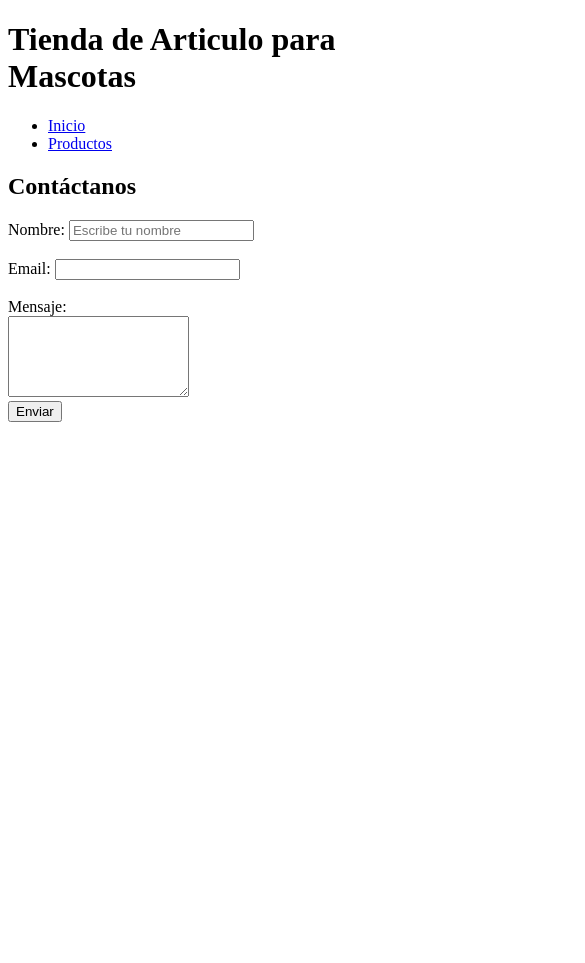
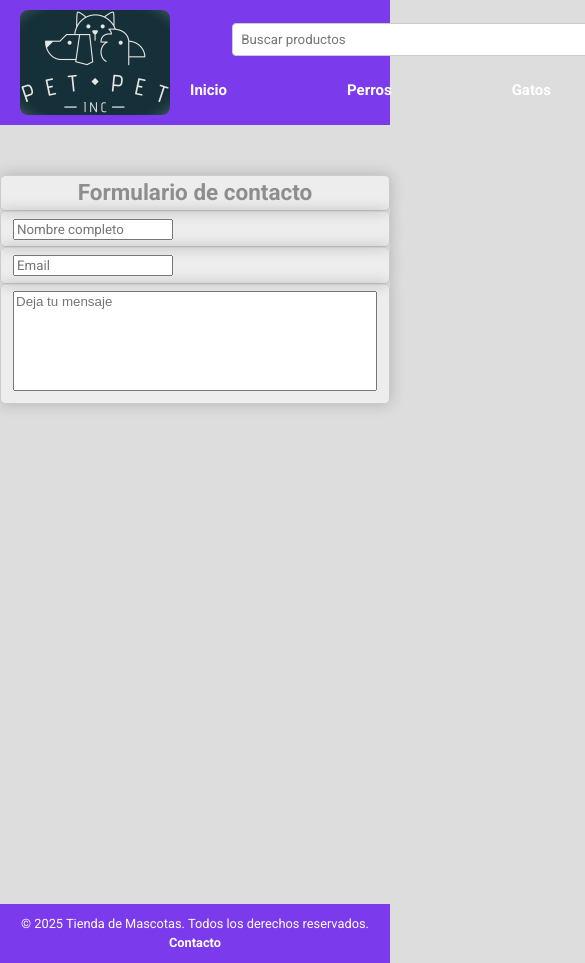
Before and after one commit to kevsrosales/Aplicaciones-Web-Cliente, a plain HTML site: page ProyectoCatalogo/contact.html in a window 390 px wide. Shown: the top 963 px of the page, 585 px wide, since content can reach past the window. Before the commit the page ends 844 px from the top, so only its background shows below. Drawn offline with Linux system fonts and the light colour scheme.

Commit message:
Mejora del product card dandole un borde y sombra para resaltar. El diseño ahora es responsive. Los botones ahora tienen hover para mejor interanccion. Agregue formulario para contacto

```diff
--- a/ProyectoCatalogo/contact.html
+++ b/ProyectoCatalogo/contact.html
@@ -1,38 +1,51 @@
 <!DOCTYPE html>
 <html lang="es">
+
 <head>
     <meta charset="UTF-8">
     <meta name="viewport" content="width=device-width, initial-scale=1.0">
-    <title>Document</title>
+    <title>Catologo de productos</title>
+    <link rel="stylesheet" href="./styles/styles.css">
 </head>
 <body>
     <header>
-        <h1>Tienda de Articulo para Mascotas</h1>
-        <nav>
-            <ul>
-                <li><a href="index.html">Inicio</a></li>
-                <li><a href="productos.html">Productos</a></li>
-            </ul>
-        </nav>
+        <div class="header-container">
+            <img class="logo" src="./img/logo.png" alt="logo">
+            <div class="nav-busqueda">
+                <input type="text" placeholder="Buscar productos">
+                <nav class="nav-header">
+                    <ul>
+                        <li><a href="index.html">Inicio</a></li>
+                        <li><a href="perros.html">Perros</a></li>
+                        <li><a href="productos.html">Gatos</a></li>
+                        <li><a href="productos.html">Aves</a></li>
+                        <li><a href="productos.html"> Ofertas</a></li>
+                    </ul>
+                </nav>
+            </div>
+        </div>
     </header>
 
-    <h2>Contáctanos</h2>
+    <form>
+        <h2>
+            Formulario de contacto
+        </h2>
+        <div class="form_input">
+            <input name="nombre" placeholder="Nombre completo">
+        </div>
+        <div class="form_input">
+            <input name="email" placeholder="Email">
+        </div>
+        <div class="form_input">
+            <textarea placeholder="Deja tu mensaje"></textarea>
 
-    <form action="" method="post">
-        <label for="nombre">Nombre:</label>
-        <input type="text" name="nombre" id="nombre" placeholder="Escribe tu nombre" required>
-        <br>
-        <br>
-        <label for="email">Email:</label>
-        <input type="email" name="email" id="email" required>
-        <br>
-        <br>
-        <label for="mensaje">Mensaje:</label>
-        <br>
-        <textarea name="mensaje" id="mensaje" rows="5"></textarea>
-        <br>
-        <input type="submit" value="Enviar">
+        </div>
     </form>
 
+    <footer>
+        <p>&copy; 2025 Tienda de Mascotas. Todos los derechos reservados.</p>
+        <a href="./contact.html">Contacto</a>
+    </footer>
 </body>
+
 </html>
--- a/ProyectoCatalogo/styles/styles.css
+++ b/ProyectoCatalogo/styles/styles.css
@@ -3,21 +3,27 @@
 * {
     box-sizing: border-box;
     margin: 0;
-    padding: 0;
     font-family: 'Roboto', sans-serif;
 }
 
 body {
     background-color: #dddddd;
-    color: #110808;
+    color: #0006;
     font-size: 15px;
-    line-height: 1.5;
+    line-height: 1.5; /* Espaciado entre líneas */
+}
+
+h2 {
+    text-align: center;
+    margin: 0;
+    border: 1px solid #ccc;
+    box-shadow: 0px 0px 15px #0003;
+    border-radius: 5px;
 }
 
 header {
     background-color: #7c3aed;
     color: white;
-    padding: 10px 0;
 }
 
 .header-container {
@@ -27,17 +33,13 @@ header {
     padding: 10px 20px; /* Espaciado interno */
 }
 
-
-
-.header-container h1 {
-    grid-column: 1;
-    justify-self: start;
+.header-container img {
+    border-radius: 8px;
 }
 
 .nav-busqueda {
-    grid-column: 2;
     display: flex;
-    flex-direction: column;
+    flex-direction: column; /* Cambia a columna para mejor alineación entre la barra de busqueda y el menu de navegacion */
     align-items: center;
     gap: 10px; /* Espaciado entre elementos */
 }
@@ -50,71 +52,69 @@ header {
     border: 1px solid #ccc;
 }
 
-.nav-header {
-    width: 100%;
-    display: flex;
-    justify-content: center;
-}
-
 .nav-header ul {
     display: flex;
     list-style: none;
     gap: 80px; /* Espaciado entre elementos */
-    margin: 0;
+    margin-top: 13px; /* Espaciado superior */
     padding: 0;
-    justify-content: center;
 }
 
 .nav-header a {
     color: white;
     text-decoration: none;
     font-weight: bold;
-    padding: 10px 20px;
+    padding: 20px;
 }
 
 .container {
     display: flex;
-    min-height: 85vh;
+    flex-direction: column;
+    width: 100%;
+    min-height: 87vh;
     align-items: center;
-    flex-direction: column;
 }
 
 main {
+    width: 100%;
+    max-width: 1200px;
     padding: 1rem;
 }
 
 .container h1 {
     text-align: center; /* Centra el texto */
     margin-bottom: 2rem; /* Margen inferior */
+    font-size: 2rem; /* Tamaño de fuente del título */
 }
 
 .product-grid {
     display: grid;
-    grid-template-columns: repeat(3, 1fr); /* Tres columnas iguales */
-    gap: 1.5rem; /* Espaciado entre elementos */
+    grid-template-columns: repeat(auto-fit, minmax(300px, 1fr)); /* Cambia a columnas responsivas */
+    gap: 2.5rem;
     justify-items: center;
     align-items: center;
 }
 
 .product-card {
-    background-color: #fff;
+    background-color: #dddddd;
+    box-sizing: border-box;
+    border: 1px solid white;
     padding: 1rem;
     border-radius: 8px;
     box-shadow: 0 2px 4px rgba(0, 0, 0, 0.1);
     display: flex;
     flex-direction: column;
-    justify-content: center;
+    justify-content: space-between;
     align-items: center;
     text-align: center;
     width: 100%;
-    max-width: 300px;
-    height: 300px;
+    max-width: 400px;
+    height: 350px;
 }
 
 .product-card img {
     width: 50%;
-    margin-bottom: 1rem;
-    flex-shrink: 0; /* Evita que la imagen se reduzca */
+    max-height: 300px;
 }
 
 .product-card button {
@@ -122,9 +122,13 @@ main {
     background-color: rgb(59, 130, 246);
     color: white;
     padding: 10px 20px;
-    border-radius: 2px;
+    border-radius: 7px;
     border: none;
     cursor: pointer;
+}
+
+.product-card button:hover {
+    background-color: #2563eb;
 }
 
 footer {
@@ -134,3 +138,34 @@ footer {
     text-align: center;
     font-size: 0.8rem;
 }
+
+footer a {
+    color: white;
+    text-decoration: none;
+    font-weight: bold;
+}
+
+form {
+    background-color: #ededed;
+    max-width: 500px;
+    margin: auto;
+    border-radius: 8px;
+    margin-top: 50px;
+    margin-bottom: 500px;
+}
+
+.form_input {
+    width: 100%;
+    padding: 6px 12px;
+    border: 1px solid #ccc;
+    box-shadow: 0px 0px 15px #0003;
+    border-radius: 5px;
+    color: #333;
+}
+
+textarea {
+    min-width: 100%;
+    resize: none;
+    min-height: 100px;
+    font-family: sans-serif;
+}
```
Also changed, not shown: ProyectoCatalogo/index.html (+7 -6 lines), ProyectoCatalogo/perros.html (+5 -6 lines), ProyectoCatalogo/aves.html (added), ProyectoCatalogo/gatos.html (added), ProyectoCatalogo/img/bebedero-fuente.jpg (added), ProyectoCatalogo/img/jaulas-para-hamster.jpg (renamed from ProyectoCatalogo/img/jaulas para hamster.jpg), ProyectoCatalogo/img/logo.png (added), ProyectoCatalogo/ofertas.html (added).
